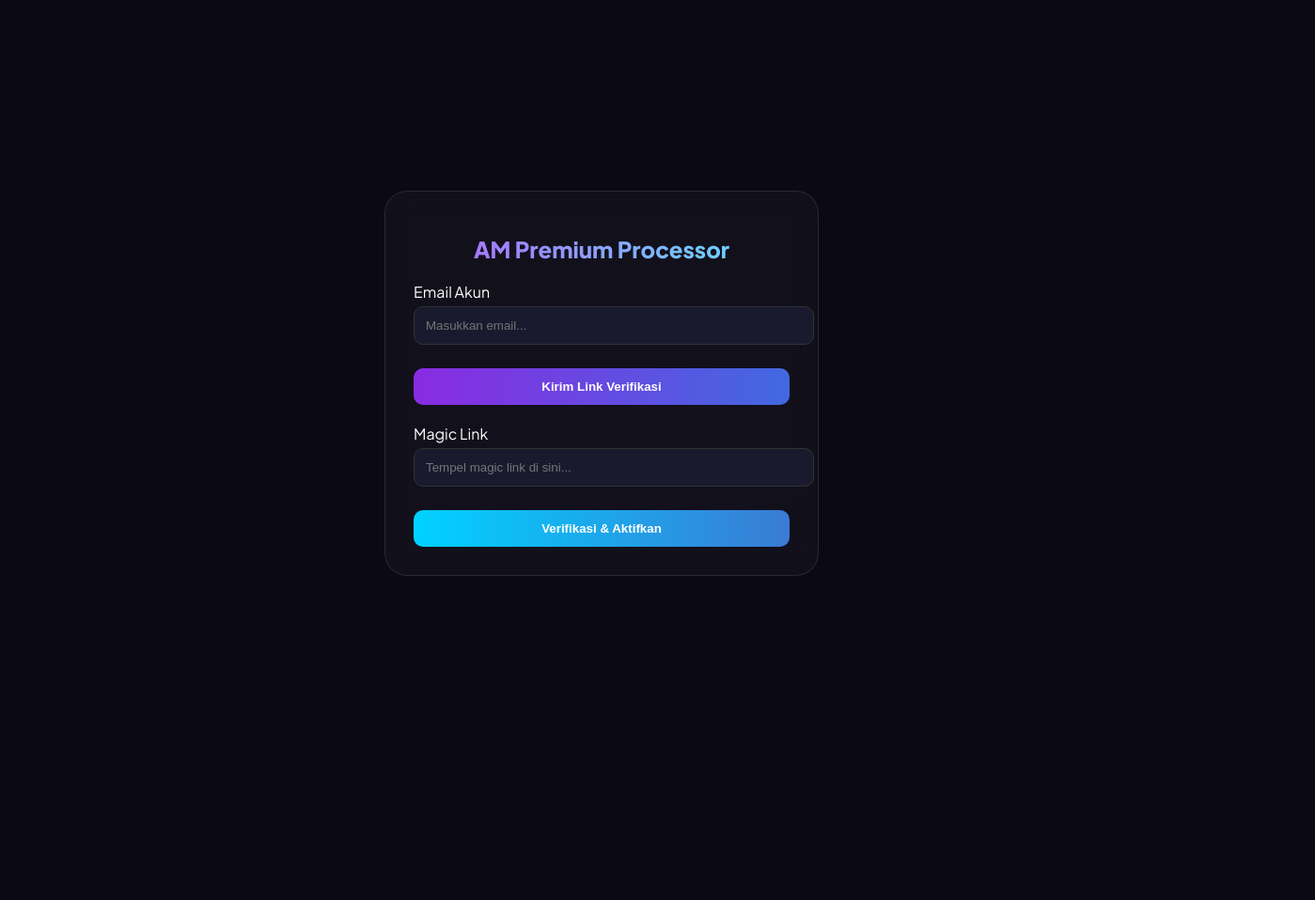
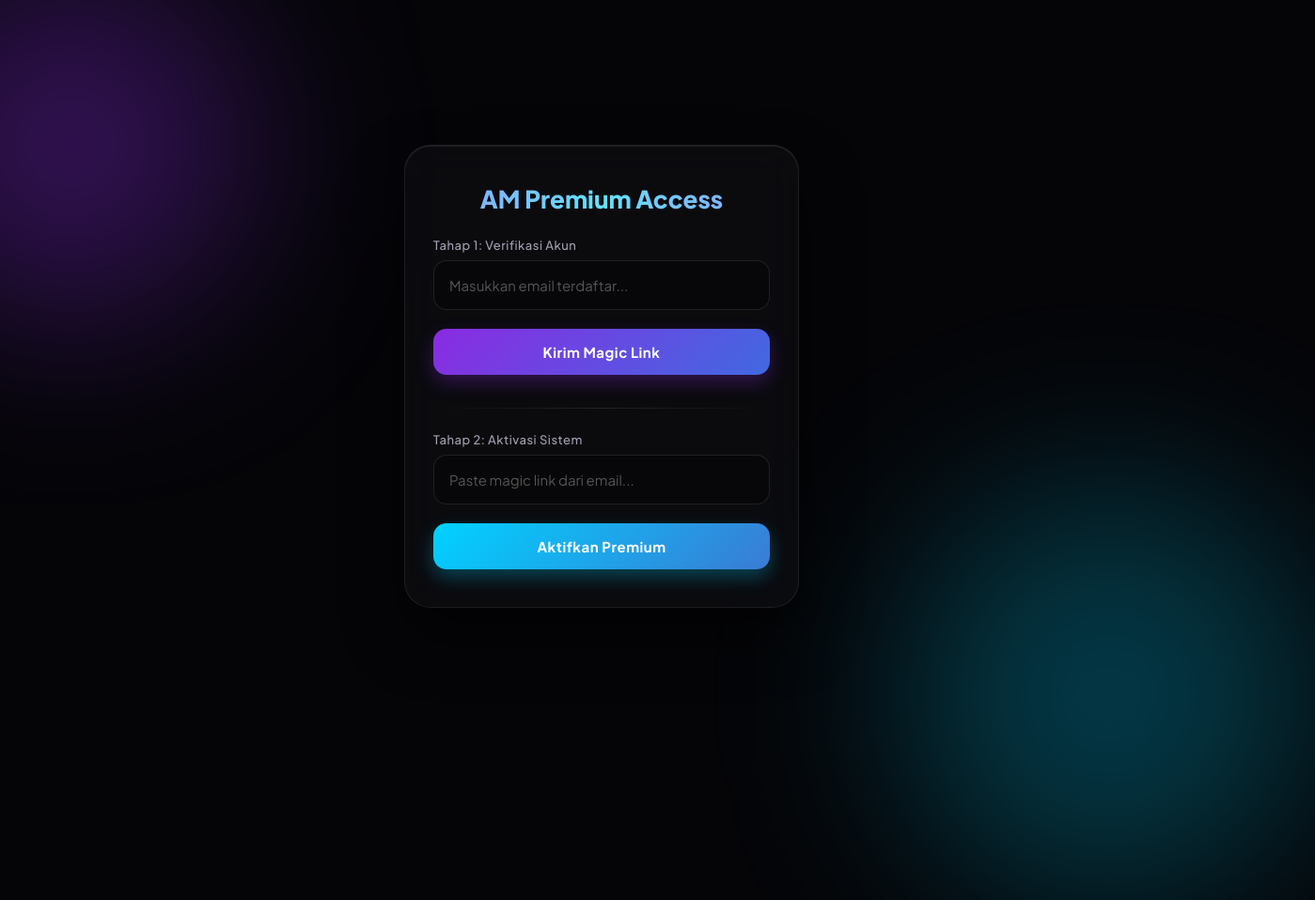
Before and after one commit to kyedeveloper/am-premium, a website: page index.html in a window 1280 px wide. Shown: the whole page at 94% size, 1399 px wide, since content can reach past the window. Before the commit the page ends 816 px from the top, so only its background shows below. Drawn offline with Linux system fonts and the light colour scheme; some packages are replaced by stand-ins of ours; a script that the page names is missing.

Commit message:
Update index.html

```diff
--- a/index.html
+++ b/index.html
@@ -3,35 +3,210 @@
 <head>
     <meta charset="UTF-8">
     <meta name="viewport" content="width=device-width, initial-scale=1.0">
-    <title>AM Premium</title>
-    <link href="https://fonts.googleapis.com/css2?family=Plus+Jakarta+Sans:wght@400;600;800&display=swap" rel="stylesheet">
+    <title>AM Premium | VIP Access</title>
+
+    <!-- Font Premium -->
+    <link href="https://fonts.googleapis.com/css2?family=Plus+Jakarta+Sans:wght@400;500;700;800&display=swap" rel="stylesheet">
+
+    <!-- SweetAlert2 CSS -->
     <link href="https://cdn.jsdelivr.net/npm/@sweetalert2/theme-dark@5/dark.css" rel="stylesheet">
+
     <style>
-        body { background-color: #0b0914; color: #fff; min-height: 100vh; display: flex; justify-content: center; align-items: center; font-family: 'Plus Jakarta Sans', sans-serif; }
-        .container { width: 90%; max-width: 400px; background: rgba(255, 255, 255, 0.03); border: 1px solid rgba(255, 255, 255, 0.1); backdrop-filter: blur(15px); border-radius: 24px; padding: 30px; text-align: center; }
-        .title { font-size: 24px; font-weight: 800; margin-bottom: 20px; background: linear-gradient(90deg, #b066fe, #63e2ff); -webkit-background-clip: text; -webkit-text-fill-color: transparent; }
-        .input-group { margin-bottom: 15px; text-align: left; }
-        input { width: 100%; padding: 12px; background: #1a1a2e; border: 1px solid #333; border-radius: 10px; color: #fff; margin-top: 5px; }
-        .btn { width: 100%; padding: 12px; border: none; border-radius: 10px; color: white; font-weight: 600; cursor: pointer; margin-top: 10px; }
-        .btn-1 { background: linear-gradient(90deg, #8a2be2, #4169e1); }
-        .btn-2 { background: linear-gradient(90deg, #00d2ff, #3a7bd5); }
+        * {
+            margin: 0;
+            padding: 0;
+            box-sizing: border-box;
+            font-family: 'Plus Jakarta Sans', sans-serif;
+        }
+
+        body {
+            background-color: #050508;
+            color: #fff;
+            min-height: 100vh;
+            display: flex;
+            justify-content: center;
+            align-items: center;
+            overflow: hidden;
+            position: relative;
+        }
+
+        /* --- BACKGROUND ANIMASI CAHAYA --- */
+        .bg-orb-1, .bg-orb-2 {
+            position: absolute;
+            border-radius: 50%;
+            filter: blur(90px);
+            z-index: -1;
+            animation: float 8s infinite alternate ease-in-out;
+        }
+
+        .bg-orb-1 {
+            width: 350px;
+            height: 350px;
+            background: rgba(138, 43, 226, 0.35); /* Ungu */
+            top: -50px;
+            left: -100px;
+        }
+
+        .bg-orb-2 {
+            width: 400px;
+            height: 400px;
+            background: rgba(0, 210, 255, 0.25); /* Biru */
+            bottom: -100px;
+            right: -100px;
+            animation-delay: -4s;
+        }
+
+        @keyframes float {
+            0% { transform: translateY(0px) scale(1); }
+            100% { transform: translateY(40px) scale(1.1); }
+        }
+
+        /* --- GLASSMORPHISM CARD PREMIUM --- */
+        .container {
+            width: 90%;
+            max-width: 420px;
+            background: rgba(20, 20, 25, 0.4);
+            border: 1px solid rgba(255, 255, 255, 0.08);
+            backdrop-filter: blur(20px);
+            -webkit-backdrop-filter: blur(20px);
+            border-radius: 28px;
+            padding: 40px 30px;
+            text-align: center;
+            box-shadow: 0 30px 60px rgba(0, 0, 0, 0.6), inset 0 1px 0 rgba(255, 255, 255, 0.1);
+
+            /* Animasi masuk pas load */
+            opacity: 0;
+            transform: translateY(30px);
+            animation: slideUpFade 0.8s ease-out forwards;
+        }
+
+        @keyframes slideUpFade {
+            to { opacity: 1; transform: translateY(0); }
+        }
+
+        /* --- TEXT JUDUL ANIMASI GRADIENT --- */
+        .title {
+            font-size: 26px;
+            font-weight: 800;
+            margin-bottom: 25px;
+            background: linear-gradient(270deg, #b066fe, #63e2ff, #b066fe);
+            background-size: 200% auto;
+            -webkit-background-clip: text;
+            -webkit-text-fill-color: transparent;
+            animation: shine 4s linear infinite;
+        }
+
+        @keyframes shine {
+            to { background-position: 200% center; }
+        }
+
+        /* --- INPUT FIELDS --- */
+        .input-group {
+            margin-bottom: 20px;
+            text-align: left;
+        }
+
+        .input-group label {
+            display: block;
+            font-size: 13px;
+            font-weight: 500;
+            color: #a0a0b0;
+            margin-bottom: 8px;
+            letter-spacing: 0.5px;
+        }
+
+        input {
+            width: 100%;
+            padding: 16px;
+            background: rgba(0, 0, 0, 0.3);
+            border: 1px solid rgba(255, 255, 255, 0.1);
+            border-radius: 14px;
+            color: #fff;
+            font-size: 15px;
+            outline: none;
+            transition: all 0.3s ease;
+        }
+
+        input::placeholder {
+            color: #555;
+        }
+
+        input:focus {
+            border-color: #b066fe;
+            background: rgba(0, 0, 0, 0.5);
+            box-shadow: 0 0 20px rgba(176, 102, 254, 0.2);
+            transform: translateY(-2px);
+        }
+
+        /* --- BUTTONS --- */
+        .btn {
+            width: 100%;
+            padding: 15px;
+            border: none;
+            border-radius: 14px;
+            color: white;
+            font-size: 15px;
+            font-weight: 700;
+            cursor: pointer;
+            transition: all 0.3s ease;
+            letter-spacing: 0.5px;
+        }
+
+        .btn-1 {
+            background: linear-gradient(135deg, #8a2be2, #4169e1);
+            box-shadow: 0 8px 20px rgba(138, 43, 226, 0.3);
+            margin-bottom: 10px;
+        }
+
+        .btn-2 {
+            background: linear-gradient(135deg, #00d2ff, #3a7bd5);
+            box-shadow: 0 8px 20px rgba(0, 210, 255, 0.3);
+        }
+
+        .btn:hover {
+            transform: translateY(-3px);
+            filter: brightness(1.15);
+            box-shadow: 0 12px 25px rgba(255, 255, 255, 0.1);
+        }
+
+        .btn:active {
+            transform: translateY(1px);
+        }
+
+        /* Garis Pembatas (Divider) */
+        .divider {
+            height: 1px;
+            background: linear-gradient(90deg, transparent, rgba(255,255,255,0.1), transparent);
+            margin: 25px 0;
+        }
     </style>
 </head>
 <body>
+
+    <!-- Animasi Latar Belakang -->
+    <div class="bg-orb-1"></div>
+    <div class="bg-orb-2"></div>
+
     <div class="container">
-        <h1 class="title">AM Premium Processor</h1>
+        <h1 class="title">AM Premium Access</h1>
+
         <div class="input-group">
-            <label>Email Akun</label>
-            <input type="email" id="emailInput" placeholder="Masukkan email...">
+            <label>Tahap 1: Verifikasi Akun</label>
+            <input type="email" id="emailInput" placeholder="Masukkan email terdaftar...">
         </div>
-        <button class="btn btn-1" onclick="sendVerificationEmail()">Kirim Link Verifikasi</button>
-        <div class="input-group" style="margin-top: 20px;">
-            <label>Magic Link</label>
-            <input type="text" id="magicLinkInput" placeholder="Tempel magic link di sini...">
+        <button class="btn btn-1" onclick="sendVerificationEmail()">Kirim Magic Link</button>
+
+        <div class="divider"></div>
+
+        <div class="input-group">
+            <label>Tahap 2: Aktivasi Sistem</label>
+            <input type="text" id="magicLinkInput" placeholder="Paste magic link dari email...">
         </div>
-        <button class="btn btn-2" onclick="verifyPremium()">Verifikasi & Aktifkan</button>
+        <button class="btn btn-2" onclick="verifyPremium()">Aktifkan Premium</button>
     </div>
+
+    <!-- Script SweetAlert & JS External -->
     <script src="https://cdn.jsdelivr.net/npm/sweetalert2@11/dist/sweetalert2.min.js"></script>
     <script src="script.js"></script>
 </body>
-</html>
+    </html>
```
